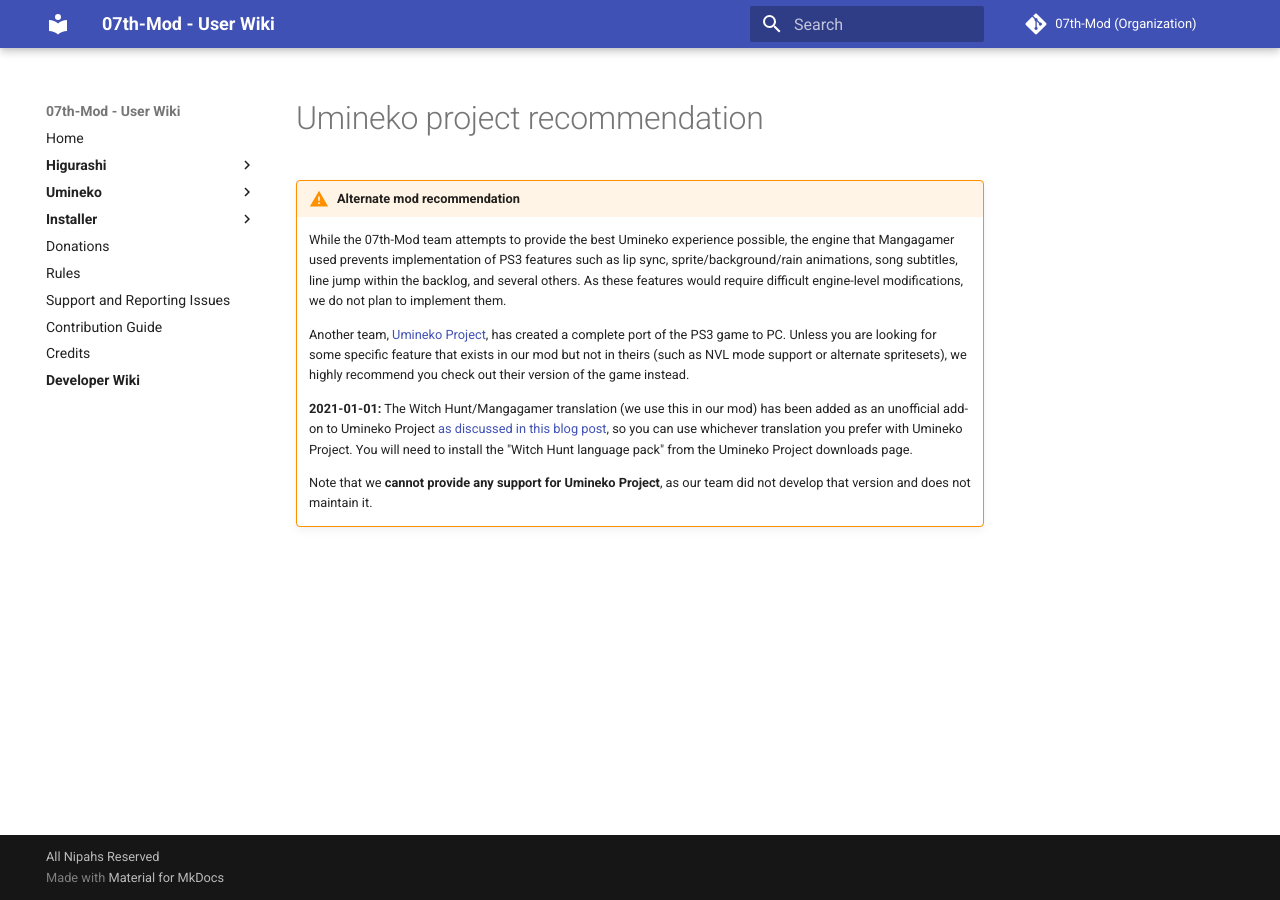
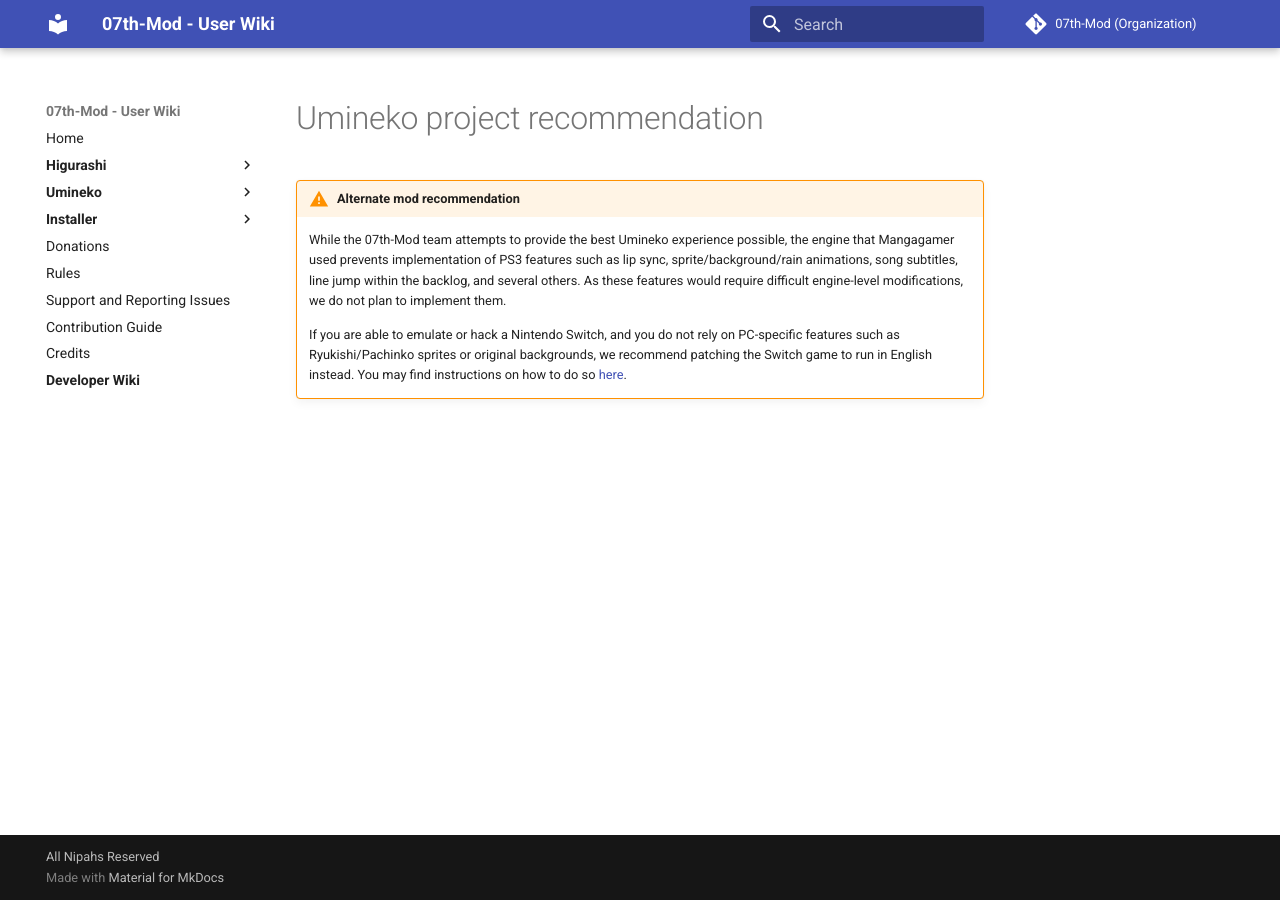
Before and after one commit to 07th-mod/wiki, an MkDocs documentation site: the page built from docs/Snippets/umineko-project-recommendation.md, in a window 1280 px wide. Built offline with MkDocs 1.6.1 and Material for MkDocs 9.7.7, drawn with Linux system fonts in a browser that asks for light colours.

Commit message:
Redirect to console patch for Umineko

```diff
--- a/docs/Snippets/umineko-project-recommendation.md
+++ b/docs/Snippets/umineko-project-recommendation.md
@@ -1,8 +1,4 @@
 !!! warning "Alternate mod recommendation"
     While the <nobr>07th-Mod</nobr> team attempts to provide the best Umineko experience possible, the engine that Mangagamer used prevents implementation of PS3 features such as lip sync, sprite/background/rain animations, song subtitles, line jump within the backlog, and several others. As these features would require difficult engine-level modifications, we do not plan to implement them.
 
-    Another team, <nobr>[Umineko Project](https://umineko-project.org)</nobr>, has created a complete port of the PS3 game to PC. Unless you are looking for some specific feature that exists in our mod but not in theirs (such as NVL mode support or alternate spritesets), we highly recommend you check out their version of the game instead.
-
-    **2021-01-01:** The Witch Hunt/Mangagamer translation (we use this in our mod) has been added as an unofficial add-on to Umineko Project [as discussed in this blog post](https://umineko-project.org/en/2021/01/the-end/), so you can use whichever translation you prefer with Umineko Project. You will need to install the "Witch Hunt language pack" from the Umineko Project downloads page.
-
-    Note that we **cannot provide any support for <nobr>Umineko Project</nobr>**, as our team did not develop that version and does not maintain it.
+    If you are able to emulate or hack a Nintendo Switch, and you do not rely on PC-specific features such as Ryukishi/Pachinko sprites or original backgrounds, we recommend patching the Switch game to run in English instead. You may find instructions on how to do so [here](https://github.com/ooa113y/umineko-catbox-english#readme).
```
